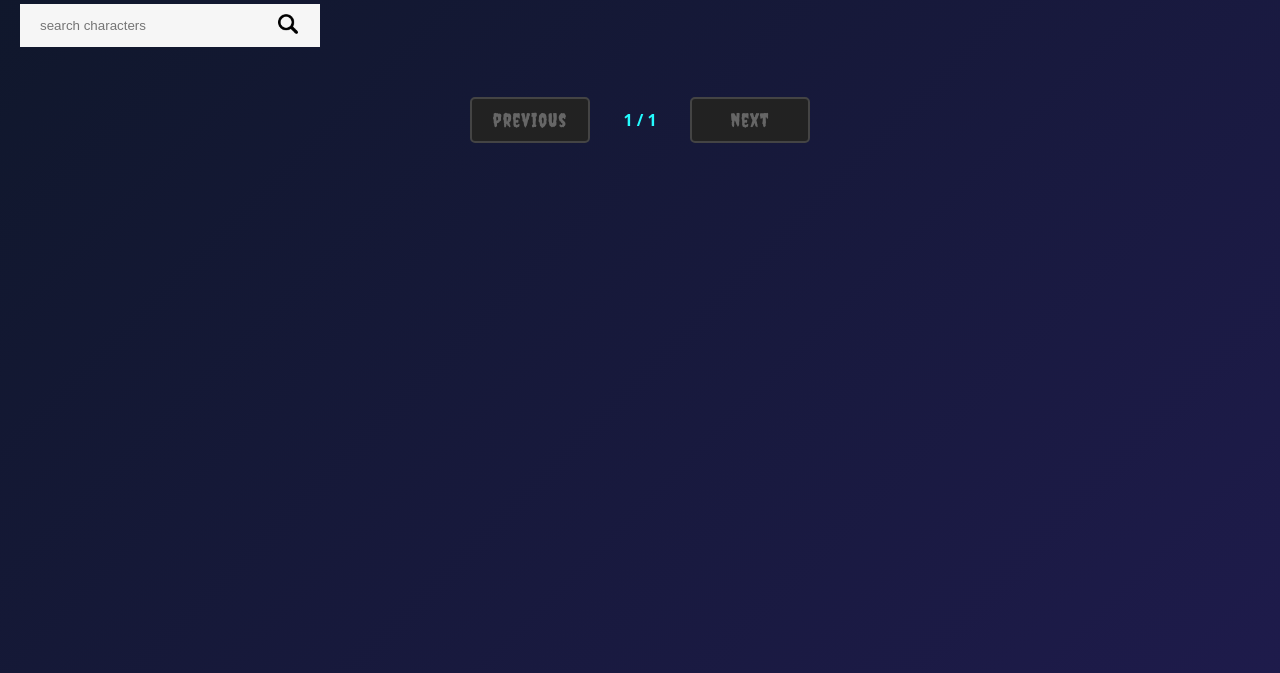
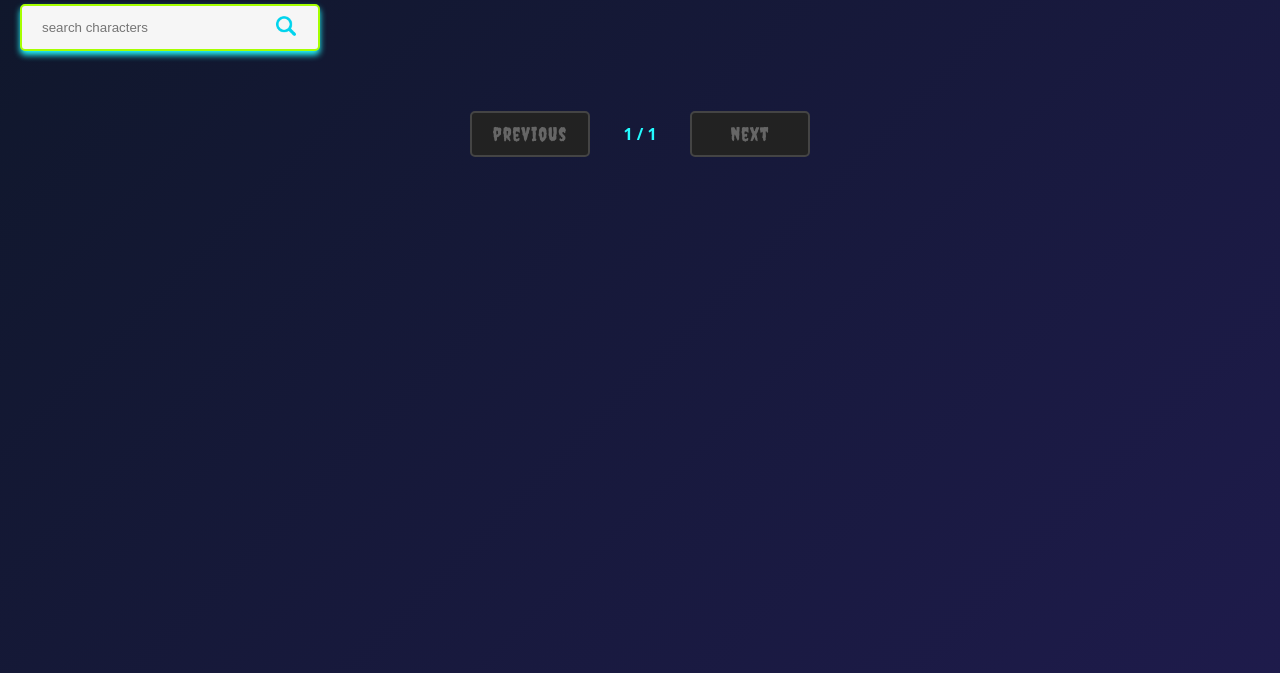
Before and after one commit to RukiDV/Rick_and_Morty_App, a website with bundled scripts: page index.html in a window 1280 px wide. Shown: the part 127-800 px from the top of the page. Built offline with nearby package versions, Linux system fonts and the light colour scheme; no server answers.

Commit message:
colors of searchbar

```diff
--- a/components/SearchBar/SearchBar.css
+++ b/components/SearchBar/SearchBar.css
@@ -1,5 +1,6 @@
 .search-bar-container {
   width: 300px;
+  margin-bottom: 10px;
 }
 
 .search-bar {
@@ -7,6 +8,9 @@
   background-color: var(--color-secondary);
   display: grid;
   grid-template-columns: 1fr 24px;
+  border-radius: 5px;
+  border: 2px solid #a6ff00;
+  box-shadow: 0 4px 6px #24fbff;
 }
 
 .search-bar__input {
@@ -26,4 +30,5 @@
 
 .search-bar__icon {
   width: 20px;
+  filter: invert(72%) sepia(87%) saturate(3651%) hue-rotate(143deg) brightness(103%) contrast(103%);
 }
```
